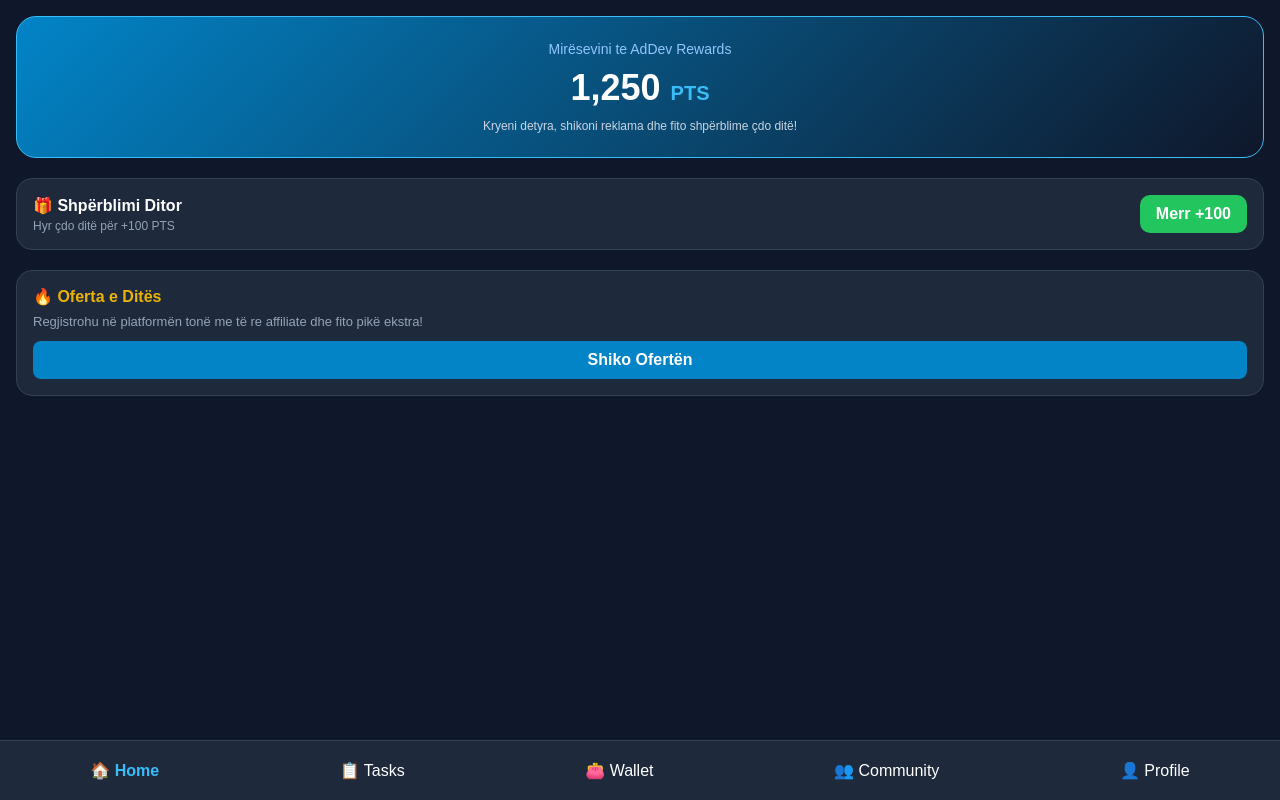
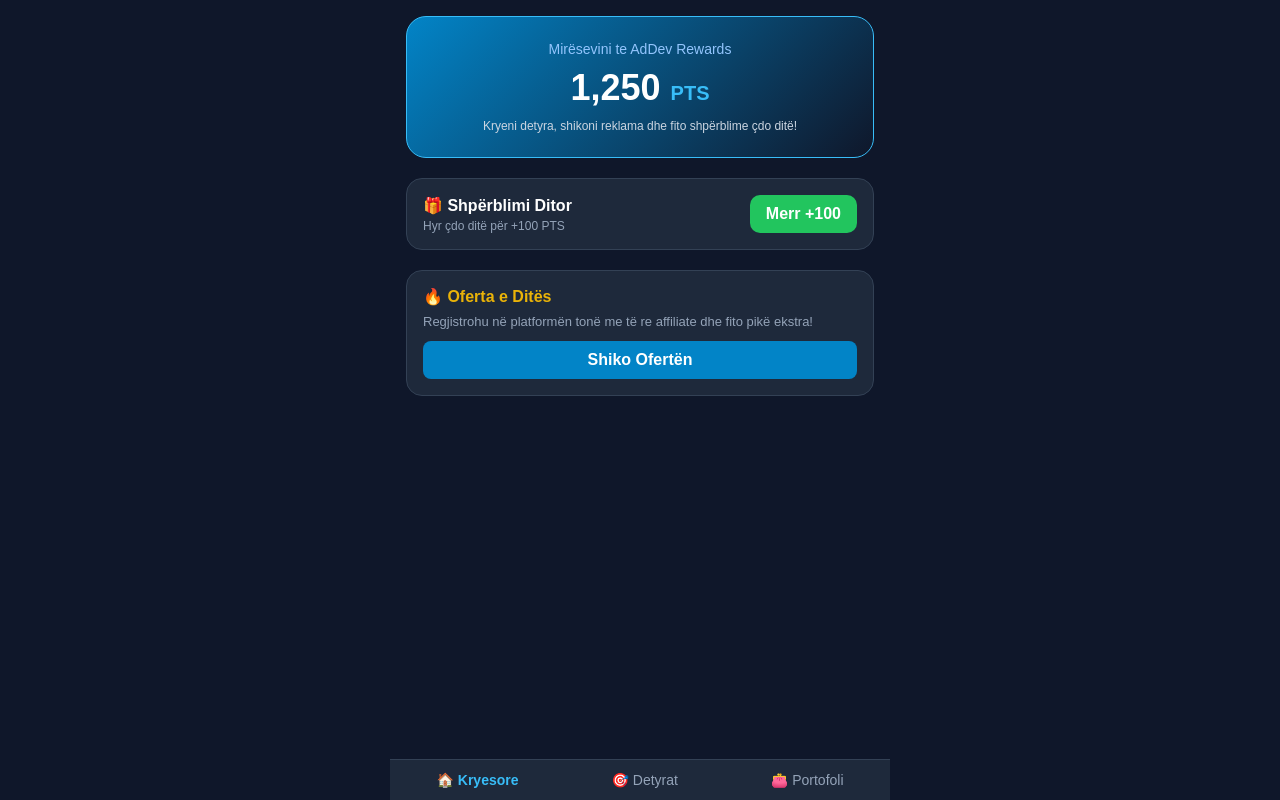
Before and after one commit to Fidaniii812/addev-miniapp, a React (Vite) app: page / in a window 1280 px wide. Built offline with nearby package versions, Linux system fonts and the light colour scheme.

Commit message:
Refactor App component for tab-based navigation
Refactor App component to use activeTab state for navigation and remove unused imports.

```diff
--- a/src/App.tsx
+++ b/src/App.tsx
@@ -1,27 +1,76 @@
-import { useState, useEffect } from "react";
-import Layout from "./components/Layout";
+import { useState } from "react";
 import Home from "./pages/Home";
 import Tasks from "./pages/Tasks";
 import Wallet from "./pages/Wallet";
-import Community from "./pages/Community";
-import Profile from "./pages/Profile";
-import { initializeTelegram } from "./lib/telegram";
 
 export default function App() {
-  const [page, setPage] = useState("home");
-
-  useEffect(() => {
-    // Inicializon Telegram WebApp automatikisht
-    initializeTelegram();
-  }, []);
+  const [activeTab, setActiveTab] = useState<"home" | "tasks" | "wallet">("home");
 
   return (
-    <Layout currentPage={page} onChangePage={setPage}>
-      {page === "home" && <Home />}
-      {page === "tasks" && <Tasks />}
-      {page === "wallet" && <Wallet />}
-      {page === "community" && <Community />}
-      {page === "profile" && <Profile />}
-    </Layout>
+    <div style={{ background: "#0f172a", minHeight: "100vh", color: "#fff" }}>
+      {/* Përmbajtja e Faqes */}
+      <main style={{ maxWidth: "500px", margin: "0 auto" }}>
+        {activeTab === "home" && <Home />}
+        {activeTab === "tasks" && <Tasks />}
+        {activeTab === "wallet" && <Wallet />}
+      </main>
+
+      {/* Bottom Navigation Menu */}
+      <nav style={{
+        position: "fixed",
+        bottom: 0,
+        left: 0,
+        right: 0,
+        background: "#1e293b",
+        borderTop: "1px solid #334155",
+        display: "flex",
+        justifyContent: "space-around",
+        padding: "12px 0",
+        maxWidth: "500px",
+        margin: "0 auto"
+      }}>
+        <button
+          onClick={() => setActiveTab("home")}
+          style={{
+            background: "none",
+            border: "none",
+            color: activeTab === "home" ? "#38bdf8" : "#94a3b8",
+            fontWeight: activeTab === "home" ? "bold" : "normal",
+            cursor: "pointer",
+            fontSize: "14px"
+          }}
+        >
+          🏠 Kryesore
+        </button>
+
+        <button
+          onClick={() => setActiveTab("tasks")}
+          style={{
+            background: "none",
+            border: "none",
+            color: activeTab === "tasks" ? "#38bdf8" : "#94a3b8",
+            fontWeight: activeTab === "tasks" ? "bold" : "normal",
+            cursor: "pointer",
+            fontSize: "14px"
+          }}
+        >
+          🎯 Detyrat
+        </button>
+
+        <button
+          onClick={() => setActiveTab("wallet")}
+          style={{
+            background: "none",
+            border: "none",
+            color: activeTab === "wallet" ? "#38bdf8" : "#94a3b8",
+            fontWeight: activeTab === "wallet" ? "bold" : "normal",
+            cursor: "pointer",
+            fontSize: "14px"
+          }}
+        >
+          👛 Portofoli
+        </button>
+      </nav>
+    </div>
   );
 }
```
